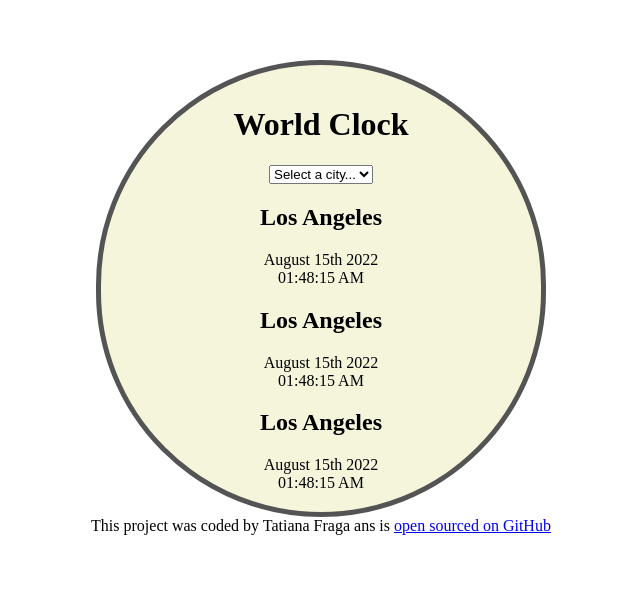
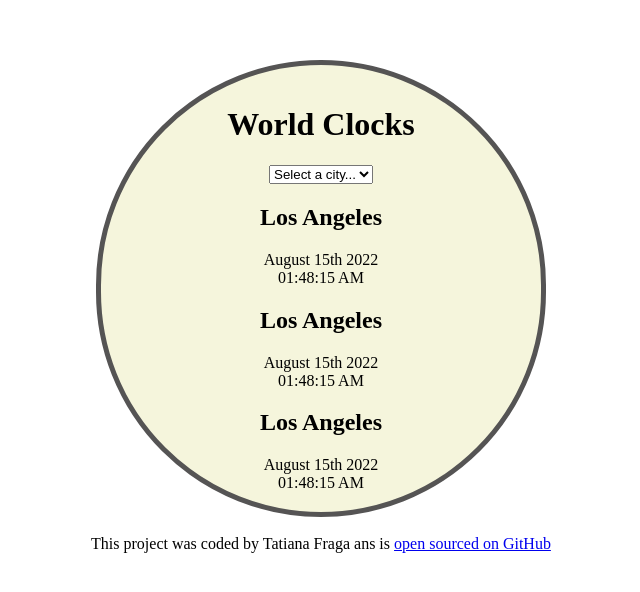
Before and after one commit to tatfra/world-clock, a plain HTML site: page index.html in a window 1280 px wide. Shown: the whole page, without its empty margins (319-959 px from the left). Drawn offline with Linux system fonts and the light colour scheme.

Commit message:
add some divs

```diff
--- a/index.html
+++ b/index.html
@@ -9,7 +9,7 @@
   </head>
   <body>
     <div class="container">
-      <h1>World Clock</h1>
+      <h1>World Clocks</h1>
       <div class="input-city">
         <select>
           <option value="">Select a city...</option>
@@ -23,7 +23,6 @@
         <div class="row">
           <div class="col-3">
             <h2>Los Angeles</h2>
-
             <div class="col-3">
               <div class="date">August 15th 2022</div>
               <div class="time">01:48:15 AM</div>
@@ -31,6 +30,7 @@
           </div>
         </div>
 
+        <div class="city">
           <div class="row">
             <div class="col-3">
               <h2>Los Angeles</h2>
@@ -52,7 +52,8 @@
           </div>
         </div>
       </div>
-
+    </div>
+    <br />
     <footer>
       This project was coded by Tatiana Fraga ans is
       <a href="https://github.com/tatfra/world-clock" target="_blank"
```
Lines whose indentation alone changed are shown as unchanged.
